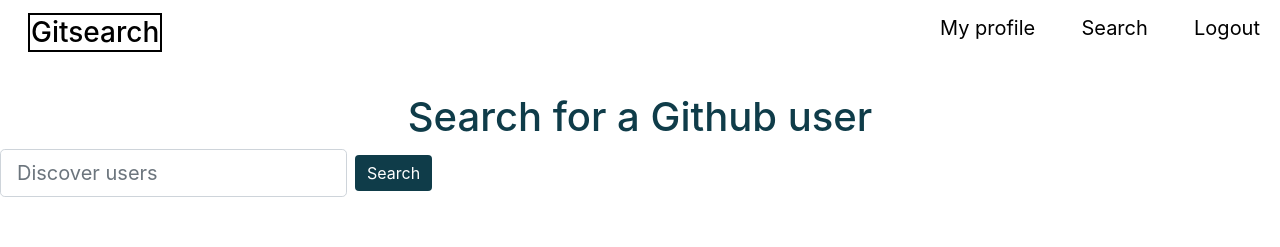
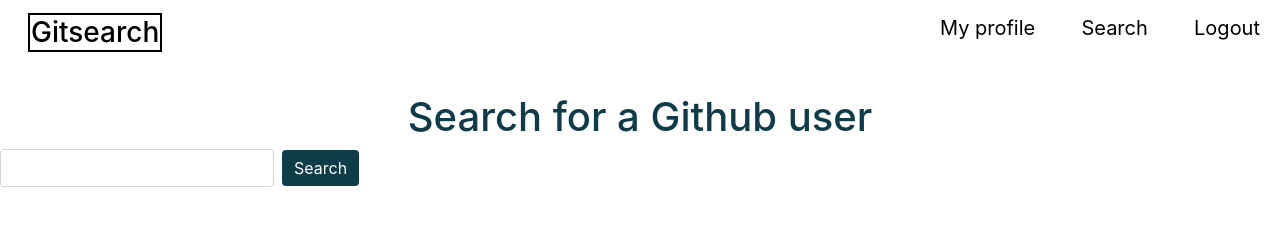
Before and after one commit to JadivaM/Gitsearch, a React (Create React App) app in the folder client/: page /search in a window 1280 px wide. Shown: the top 247 px of the page. Built offline with nearby package versions, Linux system fonts and the light colour scheme; no server answers; sample sign-in values are in the browser's storage.

Commit message:
remove search input placeholder

```diff
--- a/client/src/components/Search.jsx
+++ b/client/src/components/Search.jsx
@@ -30,10 +30,11 @@
         <div className="search-bar" style={{ marginTop: 0 }}>
           <Form inline onSubmit={handleSubmit}>
             <FormControl
-              size="lg"
+              style={{
+                boxShadow: 'none'
+              }}
               onChange={handleSearch}
               type="text"
-              placeholder="Discover users"
               className="mr-sm-2"
             />
             <Button
```
